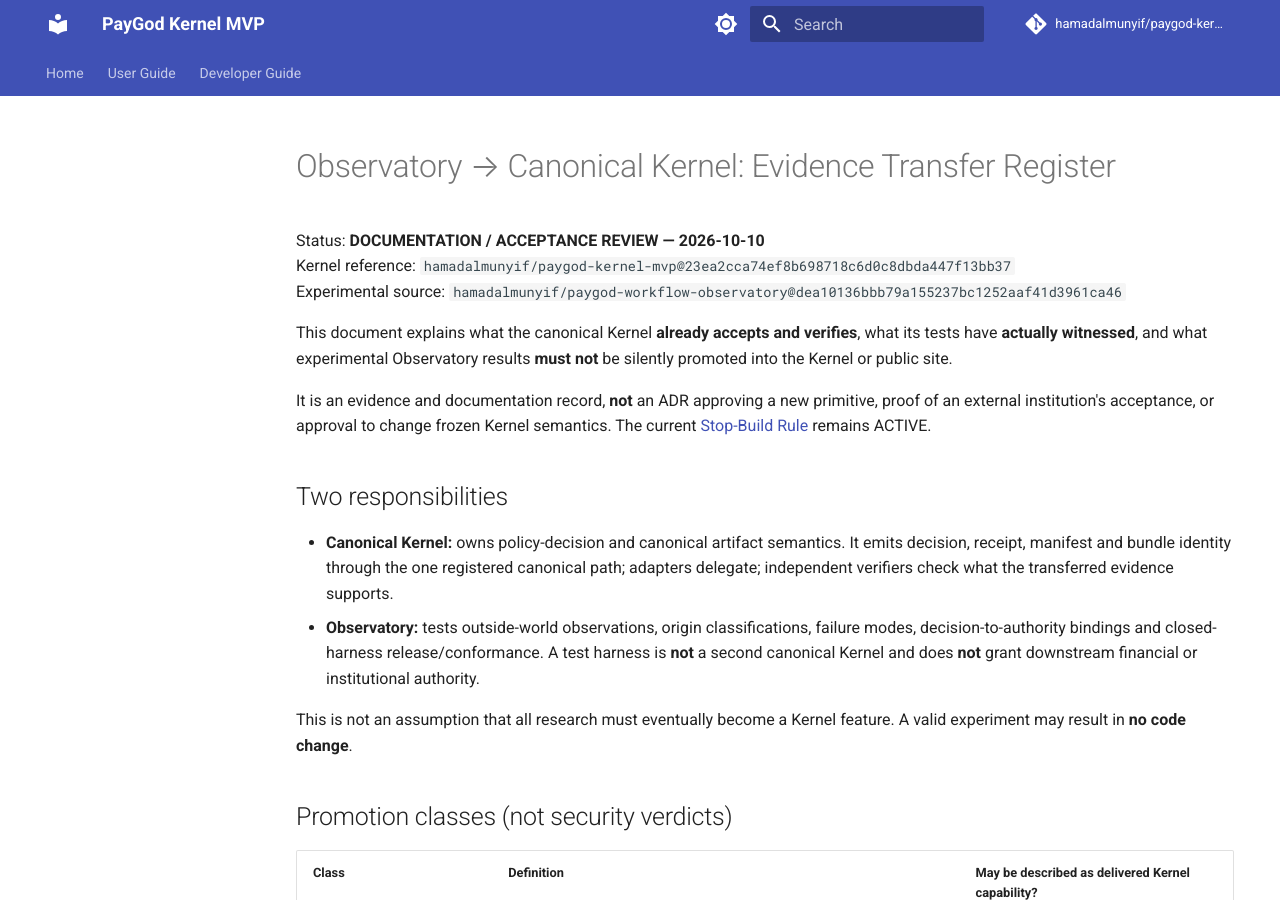
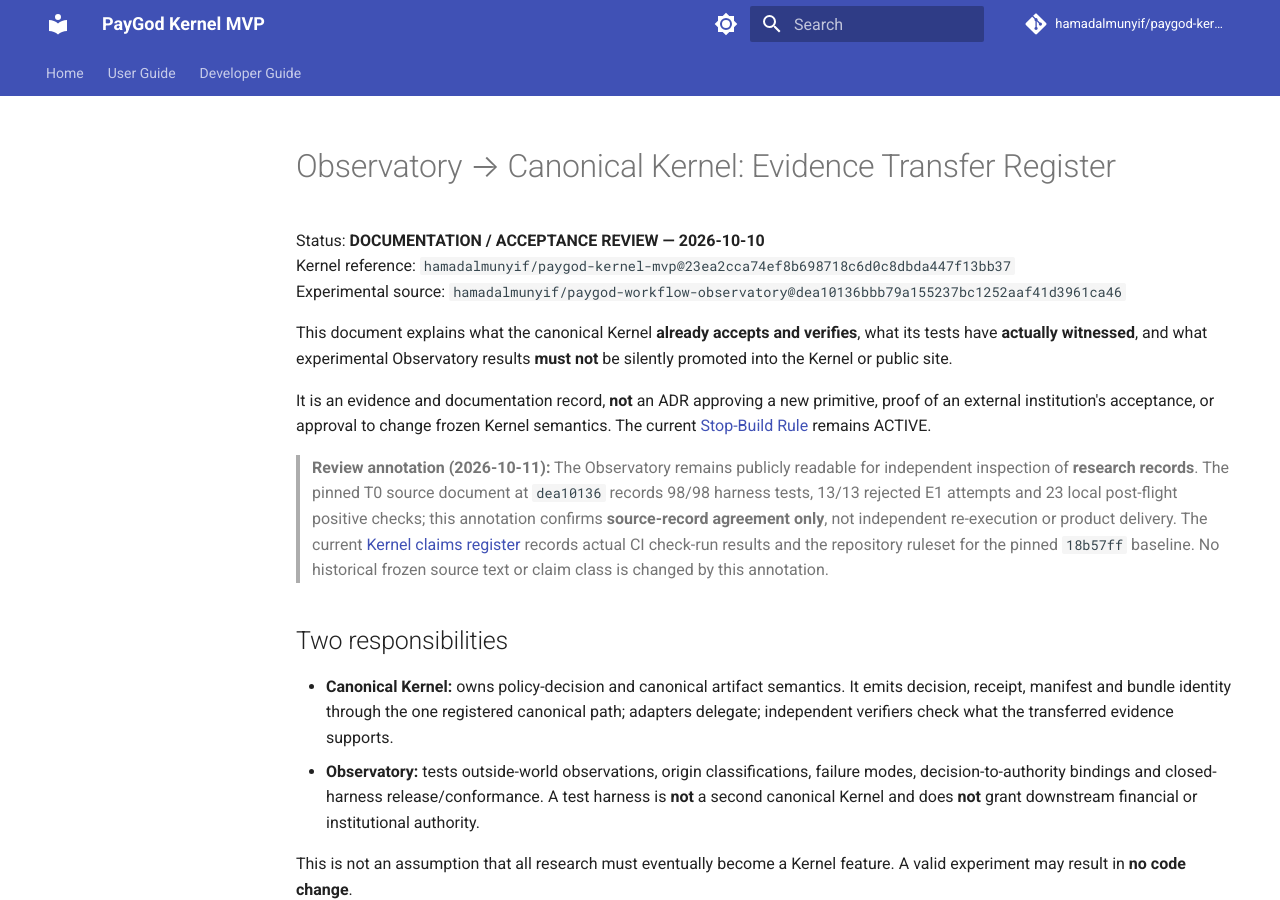
Before and after one commit to hamadalmunyif/paygod-kernel-mvp, an MkDocs documentation site: the page built from docs/OBSERVATORY_TRANSFER_ACCEPTANCE_2026-10-10.md, in a window 1280 px wide and 900 px high. Built offline with MkDocs 1.6.1 and Material for MkDocs 9.7.7, drawn with Linux system fonts in a browser that asks for light colours; comment, search, counter and statistics services are not loaded.

Commit message:
docs: align docs/OBSERVATORY_TRANSFER_ACCEPTANCE_2026-10-10.md with verified claims and future Pack contribution policy

```diff
--- a/docs/OBSERVATORY_TRANSFER_ACCEPTANCE_2026-10-10.md
+++ b/docs/OBSERVATORY_TRANSFER_ACCEPTANCE_2026-10-10.md
@@ -7,6 +7,8 @@ Experimental source: `hamadalmunyif/paygod-workflow-observatory@dea10136bbb79a15
 This document explains what the canonical Kernel **already accepts and verifies**, what its tests have **actually witnessed**, and what experimental Observatory results **must not** be silently promoted into the Kernel or public site.
 
 It is an evidence and documentation record, **not** an ADR approving a new primitive, proof of an external institution's acceptance, or approval to change frozen Kernel semantics. The current [Stop-Build Rule](STOP_BUILD_RULE.md) remains ACTIVE.
+
+> **Review annotation (2026-10-11):** The Observatory remains publicly readable for independent inspection of **research records**. The pinned T0 source document at `dea10136` records 98/98 harness tests, 13/13 rejected E1 attempts and 23 local post-flight positive checks; this annotation confirms **source-record agreement only**, not independent re-execution or product delivery. The current [Kernel claims register](CLAIMS_REGISTER.md) records actual CI check-run results and the repository ruleset for the pinned `18b57ff` baseline. No historical frozen source text or claim class is changed by this annotation.
 
 ## Two responsibilities
 
```
